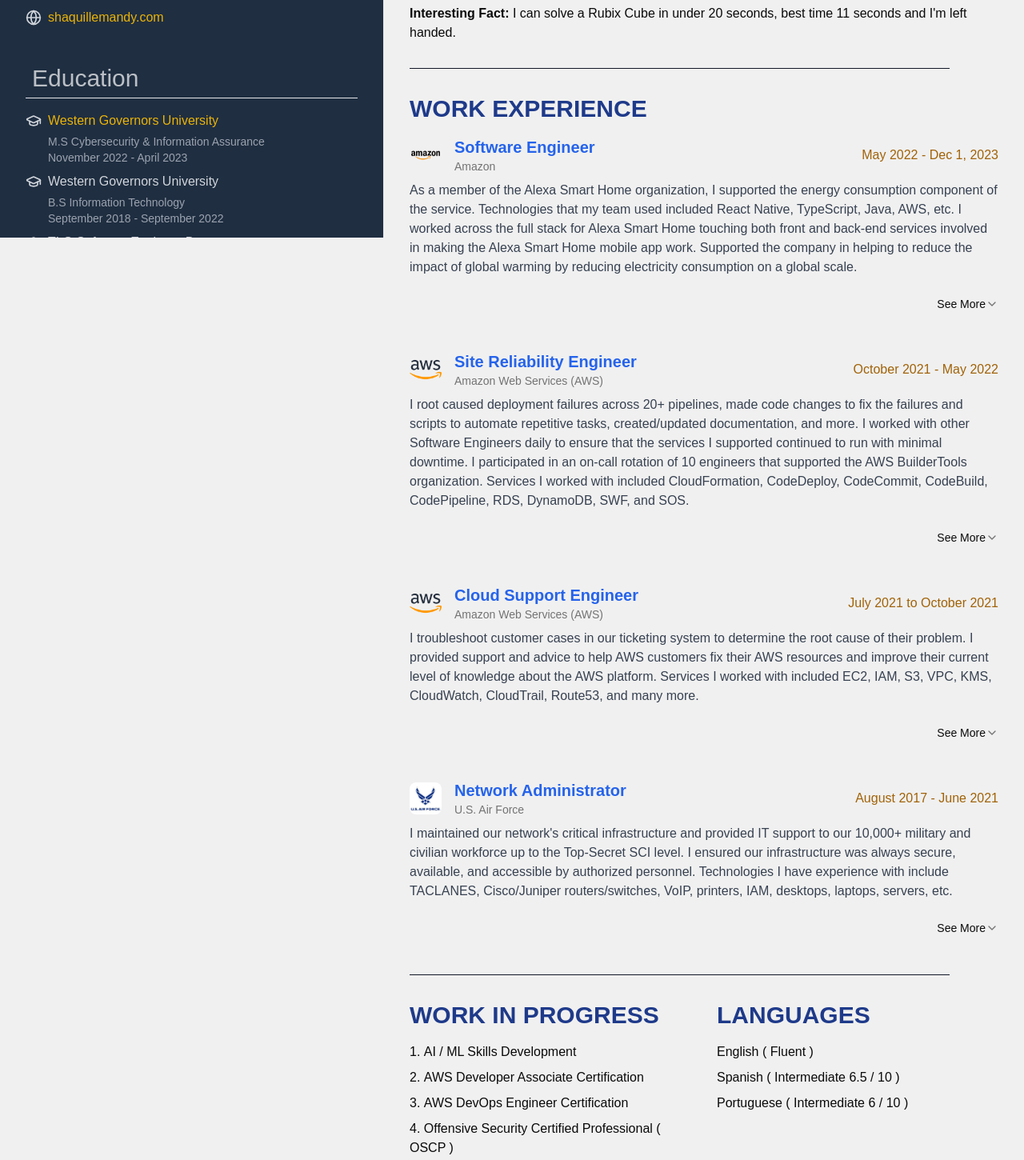
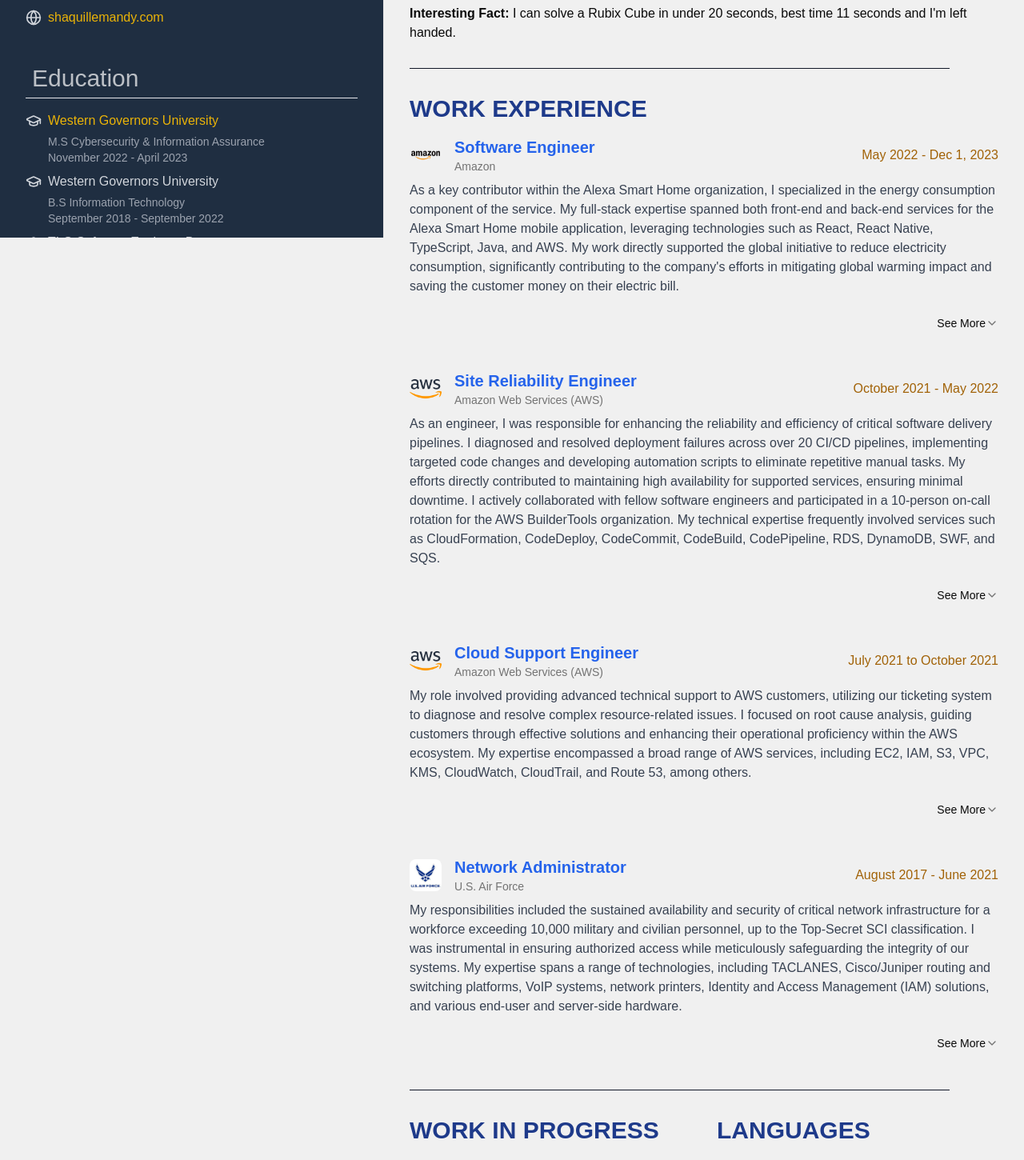
Before and after one commit to binaryballer33/shaquille-mandy-resume, a Next.js app: page / in a window 1280 px wide. Shown: the part 503-1953 px from the top of the page at 80% size. Built offline with nearby package versions, Linux system fonts and the light colour scheme.

Commit message:
updated resume content

```diff
--- a/src/components/resume-content/blocks/use-resume-content.tsx
+++ b/src/components/resume-content/blocks/use-resume-content.tsx
@@ -29,7 +29,7 @@
             {
                 company: "Amazon",
                 description:
-                    "As a member of the Alexa Smart Home organization, I supported the energy consumption component of the service. Technologies that my team used included React Native, TypeScript, Java, AWS, etc. I worked across the full stack for Alexa Smart Home touching both front and back-end services involved in making the Alexa Smart Home mobile app work. Supported the company in helping to reduce the impact of global warming by reducing electricity consumption on a global scale.",
+                    "As a key contributor within the Alexa Smart Home organization, I specialized in the energy consumption component of the service. My full-stack expertise spanned both front-end and back-end services for the Alexa Smart Home mobile application, leveraging technologies such as React, React Native, TypeScript, Java, and AWS. My work directly supported the global initiative to reduce electricity consumption, significantly contributing to the company's efforts in mitigating global warming impact and saving the customer money on their electric bill.",
                 duration: "May 2022 - Dec 1, 2023",
                 icon: "/icon-amazon.webp",
                 title: JobTitle.SOFTWARE_ENGINEER,
@@ -37,7 +37,7 @@
             {
                 company: "Amazon Web Services (AWS)",
                 description:
-                    "I root caused deployment failures across 20+ pipelines, made code changes to fix the failures and scripts to automate repetitive tasks, created/updated documentation, and more. I worked with other Software Engineers daily to ensure that the services I supported continued to run with minimal downtime. I participated in an on-call rotation of 10 engineers that supported the AWS BuilderTools organization. Services I worked with included CloudFormation, CodeDeploy, CodeCommit, CodeBuild, CodePipeline, RDS, DynamoDB, SWF, and SOS.",
+                    "As an engineer, I was responsible for enhancing the reliability and efficiency of critical software delivery pipelines. I diagnosed and resolved deployment failures across over 20 CI/CD pipelines, implementing targeted code changes and developing automation scripts to eliminate repetitive manual tasks. My efforts directly contributed to maintaining high availability for supported services, ensuring minimal downtime. I actively collaborated with fellow software engineers and participated in a 10-person on-call rotation for the AWS BuilderTools organization. My technical expertise frequently involved services such as CloudFormation, CodeDeploy, CodeCommit, CodeBuild, CodePipeline, RDS, DynamoDB, SWF, and SQS.",
                 duration: "October 2021 - May 2022",
                 icon: "/icon-aws.webp",
                 title: JobTitle.SITE_RELIABILITY_ENGINEER,
@@ -45,7 +45,7 @@
             {
                 company: "Amazon Web Services (AWS)",
                 description:
-                    "I troubleshoot customer cases in our ticketing system to determine the root cause of their problem. I provided support and advice to help AWS customers fix their AWS resources and improve their current level of knowledge about the AWS platform. Services I worked with included EC2, IAM, S3, VPC, KMS, CloudWatch, CloudTrail, Route53, and many more.",
+                    "My role involved providing advanced technical support to AWS customers, utilizing our ticketing system to diagnose and resolve complex resource-related issues. I focused on root cause analysis, guiding customers through effective solutions and enhancing their operational proficiency within the AWS ecosystem. My expertise encompassed a broad range of AWS services, including EC2, IAM, S3, VPC, KMS, CloudWatch, CloudTrail, and Route 53, among others.",
                 duration: "July 2021 to October 2021",
                 icon: "/icon-aws.webp",
                 title: JobTitle.CLOUD_SUPPORT_ENGINEER,
@@ -53,7 +53,7 @@
             {
                 company: "U.S. Air Force",
                 description:
-                    "I maintained our network's critical infrastructure and provided IT support to our 10,000+ military and civilian workforce up to the Top-Secret SCI level. I ensured our infrastructure was always secure, available, and accessible by authorized personnel. Technologies I have experience with include TACLANES, Cisco/Juniper routers/switches, VoIP, printers, IAM, desktops, laptops, servers, etc.",
+                    "My responsibilities included the sustained availability and security of critical network infrastructure for a workforce exceeding 10,000 military and civilian personnel, up to the Top-Secret SCI classification. I was instrumental in ensuring authorized access while meticulously safeguarding the integrity of our systems. My expertise spans a range of technologies, including TACLANES, Cisco/Juniper routing and switching platforms, VoIP systems, network printers, Identity and Access Management (IAM) solutions, and various end-user and server-side hardware.",
                 duration: "August 2017 - June 2021",
                 icon: "/icon-us-air-force.webp",
                 title: JobTitle.NETWORK_ADMINISTRATOR,
```
